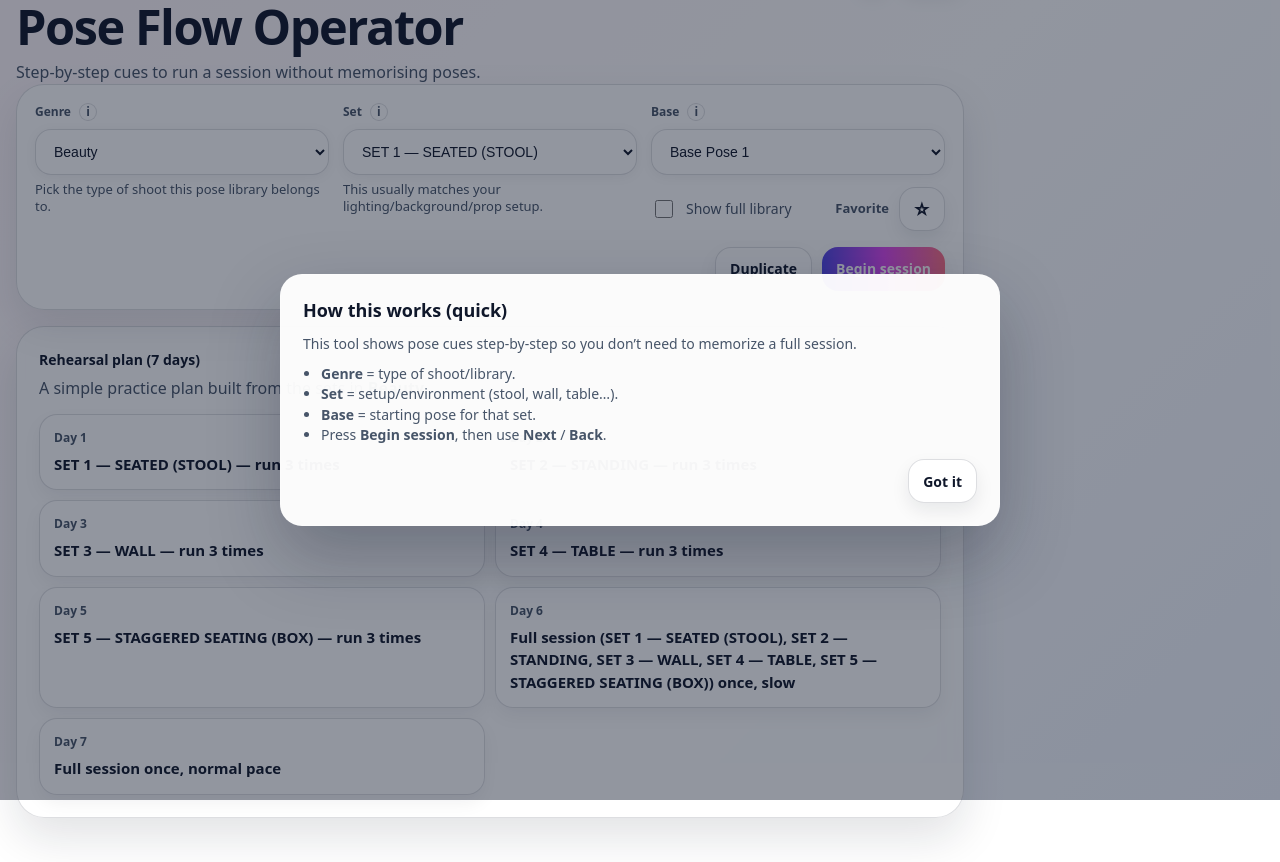
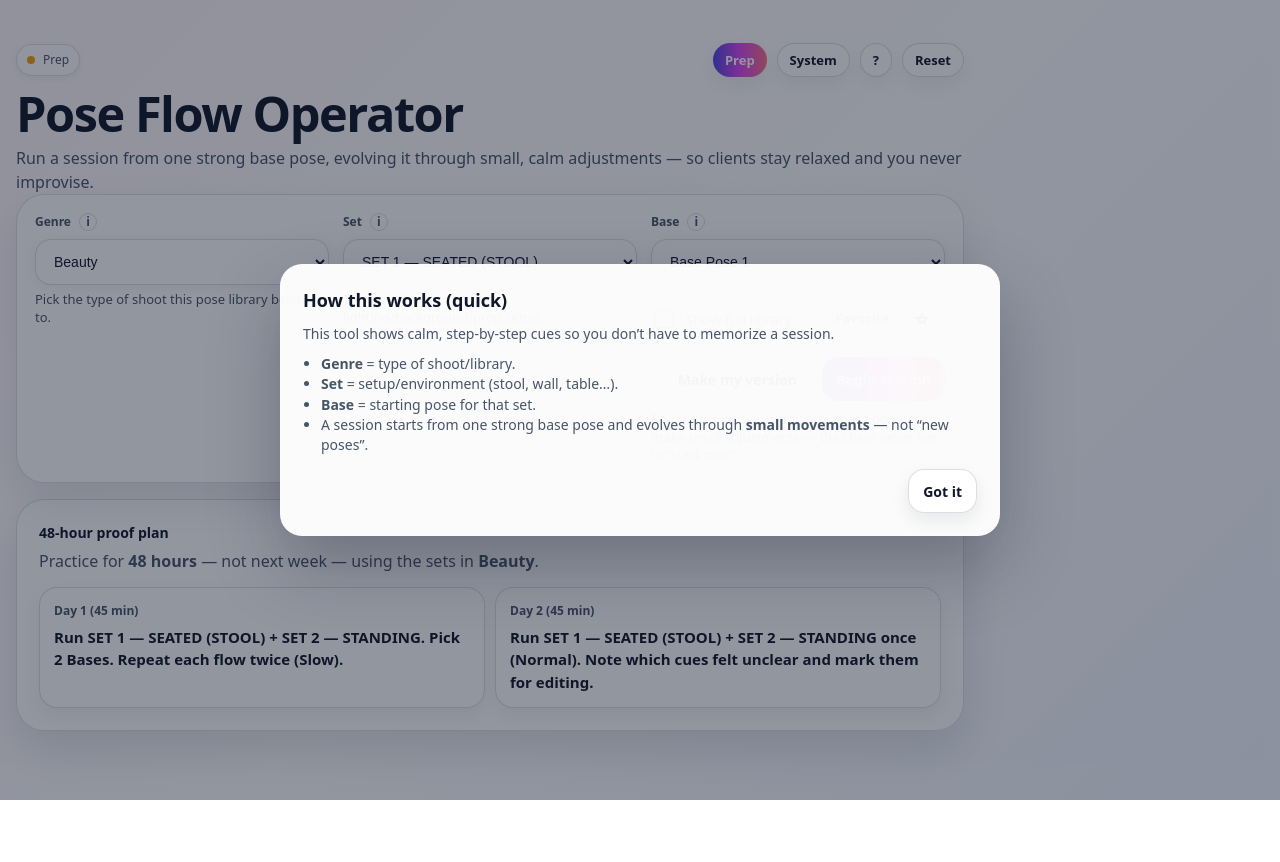
Before and after one commit to salvatoredimartino-stack/posescan-simulator, a React (Vite) app: page / in a window 1280 px wide. After the commit the page ends 800 px from the top, so only its background shows below. Built offline with nearby package versions, Linux system fonts and the light colour scheme.

Commit message:
Fix mobile layout (dynamic top/bottom bars)

```diff
--- a/src/App.jsx
+++ b/src/App.jsx
@@ -62,7 +62,7 @@ const ASSET = (p) =>
   `${import.meta.env.BASE_URL}${String(p).replace(/^\/+/, "")}`;
 
 /* =========================================
-   FULL DATA (as you provided)
+   FULL DATA
    ========================================= */
 const BASE_GENRES = [
   {
@@ -81,25 +81,35 @@ const BASE_GENRES = [
               {
                 uid: "beauty_seated_base1_step1",
                 label: "Base Pose 1",
-                cue: "Edge of stool, 45°, feet down, hands flat",
+                // ✅ Canonical rewrite: calm, directive, reassuring
+                cue: `Sit on the edge of the stool and turn your body slightly to the side.
+Keep both feet flat on the floor and rest your hands gently on your thighs.
+Nice and relaxed — perfect.`,
                 img: ASSET("poses/beauty/set1-seated/base1/step1.png"),
               },
               {
                 uid: "beauty_seated_base1_step2",
-                label: "Pose 2",
-                cue: "Hands between legs, elbows relaxed inward",
+                label: "Flow step",
+                // ✅ Explicit continuity + one adjustment
+                cue: `Stay exactly where you are — just bring your hands gently between your legs and let your elbows soften in.
+That’s lovely.`,
                 img: ASSET("poses/beauty/set1-seated/base1/step1.png"),
               },
               {
                 uid: "beauty_seated_base1_step3",
-                label: "Pose 3",
-                cue: "Rotate side-on, maintain torso length",
+                label: "Flow step",
+                // ✅ Remove jargon; keep spoken, client-safe language
+                cue: `From that same position, turn your body a little more to the side.
+Keep your back long and your chest lifted.
+Beautiful — hold that.`,
                 img: ASSET("poses/beauty/set1-seated/base1/step1.png"),
               },
               {
                 uid: "beauty_seated_base1_step4",
-                label: "Pose 4",
-                cue: "Change composition, tighten crop",
+                label: "Photographer step",
+                // ✅ Camera/composition change is on photographer, not client
+                cue: `Don’t move at all — this one’s for me.
+I’m just coming in a little closer.`,
                 img: ASSET("poses/beauty/set1-seated/base1/step1.png"),
               },
               {
@@ -789,7 +799,7 @@ const RHYTHMS = [
   { id: "fast", label: "Fast", seconds: 6 },
 ];
 
-const STORAGE_KEY = "pose_rehearsal_app_state_css_v4";
+const STORAGE_KEY = "pose_rehearsal_app_state_css_v5_system_tab";
 
 /* =========================================
    HELPERS
@@ -853,6 +863,29 @@ function makeDuplicateName(originalName, existingNames) {
   let k = 2;
   while (lowerExisting.has(`${prefix} (${k})`.toLowerCase())) k += 1;
   return `${prefix} (${k})`;
+}
+
+async function copyToClipboard(text) {
+  const value = String(text ?? "");
+  try {
+    await navigator.clipboard.writeText(value);
+    return true;
+  } catch {
+    try {
+      const ta = document.createElement("textarea");
+      ta.value = value;
+      ta.setAttribute("readonly", "true");
+      ta.style.position = "fixed";
+      ta.style.left = "-9999px";
+      document.body.appendChild(ta);
+      ta.select();
+      document.execCommand("copy");
+      document.body.removeChild(ta);
+      return true;
+    } catch {
+      return false;
+    }
+  }
 }
 
 /* =========================================
@@ -873,11 +906,8 @@ function Styles() {
         --grad: linear-gradient(90deg,#4f46e5,#d946ef,#fb7185);
         --bg: linear-gradient(135deg,#fff7fb,#ffffff,#f2f6ff);
 
-        /* runtime-measured bar heights */
         --topH: 140px;
         --bottomH: 96px;
-
-        /* prep sticky */
         --prepStickyTop: 10px;
       }
 
@@ -898,6 +928,28 @@ function Styles() {
 
       .h1{ font-size: clamp(26px, 3.8vw, 52px); line-height: 1.02; margin: 12px 0 8px; letter-spacing:-0.03em; }
       .sub{ margin:0; font-size: 16px; color: var(--muted); }
+
+      .tabs{
+        display:flex; gap:10px; flex-wrap:wrap;
+        align-items:center; justify-content:flex-start;
+      }
+      .tabBtn{
+        height: 34px;
+        border-radius: 999px;
+        padding: 0 12px;
+        border: 1px solid var(--line);
+        background: rgba(255,255,255,.92);
+        color: var(--ink);
+        font-weight: 950;
+        font-size: 13px;
+        cursor:pointer;
+        box-shadow: 0 8px 18px rgba(15,23,42,.06);
+      }
+      .tabBtnActive{
+        border:none !important;
+        background: var(--grad) !important;
+        color: #fff !important;
+      }
 
       .card{
         margin-top: 16px;
@@ -980,8 +1032,6 @@ function Styles() {
         color: #ffffff !important;
       }
       .btnPrimary:hover{ filter: brightness(1.06); }
-      .btnPrimary:active{ background: var(--grad) !important; color:#ffffff !important; }
-      .btnPrimary:focus{ background: var(--grad) !important; color:#ffffff !important; }
       .btnPrimary:focus-visible{
         outline: 3px solid rgba(79,70,229,.35);
         outline-offset: 2px;
@@ -1065,7 +1115,6 @@ function Styles() {
         font-weight: 900;
       }
 
-      /* ✅ NEW: Sticky selector panel in PREP so you never lose Genre/Set/Base */
       .prepSticky{
         position: sticky;
         top: var(--prepStickyTop);
@@ -1080,18 +1129,42 @@ function Styles() {
       .prepStickyInner{ padding: 14px; }
       @media (min-width: 860px){ .prepStickyInner{ padding: 18px; } }
 
-      /* Prevent the sticky panel from feeling too tall on small screens */
       @media (max-width: 520px){
         :root{ --prepStickyTop: 6px; }
         .prepStickyInner{ padding: 12px; }
       }
 
-      /* ✅ NEW: floating "Top" button when scrolled down */
       .floatTop{
         position: fixed;
         right: 14px;
         bottom: 14px;
         z-index: 20000;
+      }
+
+      /* SYSTEM PAGE */
+      .sysGrid{ display:grid; grid-template-columns: 1fr; gap: 12px; margin-top: 16px; }
+      @media (min-width: 860px){ .sysGrid{ grid-template-columns: 1fr 1fr; } }
+      .sysCard{
+        border:1px solid var(--line);
+        background: rgba(255,255,255,.92);
+        border-radius: 18px;
+        padding: 14px;
+        box-shadow: 0 10px 22px rgba(15,23,42,.06);
+      }
+      .sysTitle{ font-size: 14px; font-weight: 950; color: var(--ink); }
+      .sysText{ margin-top: 8px; font-size: 14px; color: var(--muted); line-height: 1.45; white-space: pre-line; }
+      .sysList{ margin-top: 8px; padding-left: 18px; color: var(--muted); line-height: 1.45; font-size: 14px; }
+      .copyRow{ display:flex; align-items:center; justify-content:space-between; gap:10px; flex-wrap:wrap; margin-top: 10px; }
+      .monoBox{
+        margin-top: 10px;
+        border:1px solid var(--line);
+        background: rgba(255,255,255,.95);
+        border-radius: 14px;
+        padding: 12px;
+        font-family: ui-monospace, SFMono-Regular, Menlo, monospace;
+        font-size: 13px;
+        color: var(--ink);
+        white-space: pre-line;
       }
 
       /* SESSION */
@@ -1178,7 +1251,7 @@ function Styles() {
 
       .cueWrap{
         width: 100%;
-        max-width: min(40ch, 92vw);
+        max-width: min(44ch, 92vw);
         text-align: left;
         position: relative;
         z-index: 1;
@@ -1196,6 +1269,19 @@ function Styles() {
       .cue.t2{ font-size: clamp(21px, 3.6vw, 46px); line-height: 1.09; }
       .cue.t3{ font-size: clamp(18px, 3.1vw, 38px); line-height: 1.11; }
       .cue.t4{ font-size: clamp(16px, 2.7vw, 32px); line-height: 1.14; }
+
+      .microPill{
+        display:inline-flex; align-items:center; gap:8px;
+        padding: 6px 10px;
+        border-radius: 999px;
+        border: 1px solid var(--line);
+        background: rgba(255,255,255,.94);
+        font-size: 12px;
+        font-weight: 900;
+        color: var(--muted);
+        box-shadow: 0 10px 22px rgba(15,23,42,.06);
+        margin-bottom: 10px;
+      }
 
       .nextBox{
         margin-top: 18px;
@@ -1277,6 +1363,7 @@ function AppInner() {
   );
 
   const [mode, setMode] = useState("prep"); // prep | session
+  const [page, setPage] = useState(persisted?.page ?? "prep"); // prep | system
 
   const [showOnboarding, setShowOnboarding] = useState(() => {
     const seen = persisted?.seenOnboarding;
@@ -1489,7 +1576,7 @@ function AppInner() {
     });
 
     setTimeout(() => setBaseId(copy.id), 0);
-    pushToast("Duplicated. You are now on your copy.");
+    pushToast("Made your version. You are now on your copy.");
   };
 
   /* ✅ IMPORTANT: only reset flow when in PREP, never during session */
@@ -1505,33 +1592,25 @@ function AppInner() {
     [flow]
   );
 
-  const rehearsalPlan = useMemo(() => {
+  // ✅ Replace 7-day rehearsal with 48-hour proof plan (fits requirement)
+  const proof48Plan = useMemo(() => {
     const sets = genre?.sets ?? [];
-    const usable = sets.slice(0, Math.min(5, sets.length));
-    const dayItems = usable.map((s, i) => ({
-      day: `Day ${i + 1}`,
-      text: `${s.name} — run 3 times`,
-    }));
-
-    if (usable.length >= 2) {
-      dayItems.push({
-        day: `Day ${usable.length + 1}`,
-        text: `Full session (${usable.map((x) => x.name).join(", ")}) once, slow`,
-      });
-      dayItems.push({
-        day: `Day ${usable.length + 2}`,
-        text: `Full session once, normal pace`,
-      });
-    } else if (usable.length === 1) {
-      dayItems.push({ day: "Day 2", text: "Repeat the same set — run 3 times" });
-      dayItems.push({ day: "Day 3", text: "Repeat the same set — run 3 times" });
-      dayItems.push({ day: "Day 4", text: "Repeat the same set — run 3 times" });
-      dayItems.push({ day: "Day 5", text: "Repeat the same set — run 3 times" });
-      dayItems.push({ day: "Day 6", text: "Run the set once, slow" });
-      dayItems.push({ day: "Day 7", text: "Run the set once, normal pace" });
-    }
-
-    return dayItems.slice(0, 7);
+    const s1 = sets[0];
+    const s2 = sets[1];
+
+    const day1Focus = [s1?.name, s2?.name].filter(Boolean).join(" + ") || "1–2 sets";
+    const day2Focus = [s1?.name, s2?.name].filter(Boolean).join(" + ") || "same sets";
+
+    return [
+      {
+        day: "Day 1 (45 min)",
+        text: `Run ${day1Focus}. Pick 2 Bases. Repeat each flow twice (Slow).`,
+      },
+      {
+        day: "Day 2 (45 min)",
+        text: `Run ${day2Focus} once (Normal). Note which cues felt unclear and mark them for editing.`,
+      },
+    ];
   }, [genre]);
 
   useEffect(() => {
@@ -1545,6 +1624,7 @@ function AppInner() {
       seenOnboarding: !showOnboarding
         ? true
         : persisted?.seenOnboarding ?? false,
+      page,
     };
     localStorage.setItem(STORAGE_KEY, JSON.stringify(payload));
     // eslint-disable-next-line react-hooks/exhaustive-deps
@@ -1558,6 +1638,7 @@ function AppInner() {
     showRefImage,
     showNextPreview,
     showOnboarding,
+    page,
   ]);
 
   const beginSession = () => {
@@ -1586,6 +1667,7 @@ function AppInner() {
     setShowRefImage(true);
     setShowNextPreview(true);
     setMode("prep");
+    setPage("prep");
     setIdx(0);
     setIsOver(false);
     setAutoOn(false);
@@ -1633,7 +1715,7 @@ function AppInner() {
     syncBars();
   }, [mode, isOver, syncBars]);
 
-  /* ✅ NEW: always land at the top when entering PREP */
+  /* ✅ Always land at the top when entering PREP/System */
   useEffect(() => {
     if (mode !== "prep") return;
     requestAnimationFrame(() => {
@@ -1643,9 +1725,9 @@ function AppInner() {
         window.scrollTo(0, 0);
       }
     });
-  }, [mode]);
-
-  /* ✅ NEW: floating Top button */
+  }, [mode, page]);
+
+  /* ✅ floating Top button */
   const [showTopBtn, setShowTopBtn] = useState(false);
   useEffect(() => {
     const onScroll = () => setShowTopBtn(window.scrollY > 260);
@@ -1654,6 +1736,27 @@ function AppInner() {
     return () => window.removeEventListener("scroll", onScroll);
   }, []);
 
+  const systemCopy = useMemo(() => {
+    const clientScript =
+      "“I’ll guide you step by step. We’ll make small adjustments and you don’t need to get anything right. If anything feels uncomfortable, tell me and we’ll adjust.”";
+
+    const notesTemplate =
+      `Client:
+Genre / Set / Base:
+Best cue:
+What to avoid next time:`;
+
+    return { clientScript, notesTemplate };
+  }, []);
+
+  const doCopy = useCallback(
+    async (label, text) => {
+      const ok = await copyToClipboard(text);
+      pushToast(ok ? `${label} copied.` : `Copy failed. Select and copy manually.`);
+    },
+    [pushToast]
+  );
+
   return (
     <>
       <Styles />
@@ -1664,13 +1767,16 @@ function AppInner() {
             <div className="modalInner">
               <div className="modalTitle">How this works (quick)</div>
               <div className="modalBody">
-                This tool shows pose cues step-by-step so you don’t need to memorize a full session.
+                This tool shows calm, step-by-step cues so you don’t have to memorize a session.
               </div>
               <ul className="modalList">
                 <li><strong>Genre</strong> = type of shoot/library.</li>
                 <li><strong>Set</strong> = setup/environment (stool, wall, table…).</li>
                 <li><strong>Base</strong> = starting pose for that set.</li>
-                <li>Press <strong>Begin session</strong>, then use <strong>Next</strong> / <strong>Back</strong>.</li>
+                <li>
+                  A session starts from one strong base pose and evolves through{" "}
+                  <strong>small movements</strong> — not “new poses”.
+                </li>
               </ul>
               <div className="modalActions">
                 <button
@@ -1710,16 +1816,32 @@ function AppInner() {
 
       {mode === "prep" && (
         <div className="wrap">
-          <div style={{ display: "flex", alignItems: "center", justifyContent: "space-between", gap: 12 }}>
+          <div style={{ display: "flex", alignItems: "center", justifyContent: "space-between", gap: 12, flexWrap: "wrap" }}>
             <div className="pill">
               <span className="dot" />
               Prep
             </div>
 
-            <div style={{ display: "flex", alignItems: "center", gap: 10 }}>
+            <div className="tabs" aria-label="Navigation tabs">
               <button
-                className="btn"
-                style={{ height: 34, borderRadius: 999, padding: "0 12px" }}
+                className={`tabBtn ${page === "prep" ? "tabBtnActive" : ""}`}
+                onClick={() => setPage("prep")}
+                aria-label="Open Prep"
+                title="Prep (select library and start a session)"
+              >
+                Prep
+              </button>
+              <button
+                className={`tabBtn ${page === "system" ? "tabBtnActive" : ""}`}
+                onClick={() => setPage("system")}
+                aria-label="Open System"
+                title="System (runbook, templates, handoff)"
+              >
+                System
+              </button>
+
+              <button
+                className="tabBtn"
                 onClick={() => setShowOnboarding(true)}
                 title="Help / How this works"
                 aria-label="Open help"
@@ -1727,10 +1849,9 @@ function AppInner() {
                 ?
               </button>
               <button
-                className="btn"
-                style={{ height: 34, borderRadius: 999, padding: "0 12px" }}
+                className="tabBtn"
                 onClick={resetApp}
-                title="Reset app (clears saved state and duplicates)"
+                title="Reset app (clears saved state and copies)"
                 aria-label="Reset app"
               >
                 Reset
@@ -1739,7 +1860,9 @@ function AppInner() {
           </div>
 
           <h1 className="h1">Pose Flow Operator</h1>
-          <p className="sub">Step-by-step cues to run a session without memorising poses.</p>
+          <p className="sub">
+            Run a session from one strong base pose, evolving it through small, calm adjustments — so clients stay relaxed and you never improvise.
+          </p>
 
           {noData ? (
             <div className="warn">
@@ -1747,7 +1870,8 @@ function AppInner() {
             </div>
           ) : null}
 
-          {/* ✅ NEW: STICKY selector panel so Genre/Set/Base never disappear */}
+          {page === "prep" ? (
+            <>
               <div className="prepSticky" aria-label="Pose selection controls">
                 <div className="prepStickyInner">
                   <div className="grid">
@@ -1808,8 +1932,14 @@ function AppInner() {
                       </div>
 
                       <div className="footerActions">
-                    <button className="btn" onClick={duplicateAnchor} disabled={!selectedBase} title="Create a copy of this base." aria-label="Duplicate base">
-                      Duplicate
+                        <button
+                          className="btn"
+                          onClick={duplicateAnchor}
+                          disabled={!selectedBase}
+                          title="Create your version so you can refine cues later (original stays unchanged)."
+                          aria-label="Make my version"
+                        >
+                          Make my version
                         </button>
 
                         <button
@@ -1823,6 +1953,10 @@ function AppInner() {
                         </button>
                       </div>
 
+                      <div className="helper" style={{ marginTop: 10 }}>
+                        Flow principle: you start with a base pose, then make small adjustments — the client never has to “start over”.
+                      </div>
+
                       {!flow.length ? (
                         <div className="warn" style={{ marginTop: 12 }}>
                           This base has no steps. Choose another base.
@@ -1833,18 +1967,17 @@ function AppInner() {
                 </div>
               </div>
 
-          {/* Keep the rest of the page normal scroll */}
               <div className="card">
                 <div className="cardInner">
                   <div className="label" style={{ fontSize: 14, fontWeight: 950, color: "var(--ink)" }}>
-                Rehearsal plan ({rehearsalPlan.length} days)
+                    48-hour proof plan
                   </div>
                   <p className="sub" style={{ marginTop: 6 }}>
-                A simple practice plan built from the sets in <strong>{genre?.name ?? "this genre"}</strong>.
+                    Practice for <strong>48 hours</strong> — not next week — using the sets in <strong>{genre?.name ?? "this genre"}</strong>.
                   </p>
 
                   <div className="planGrid">
-                {rehearsalPlan.map((x) => (
+                    {proof48Plan.map((x) => (
                       <div key={x.day} className="planItem">
                         <div className="planDay">{x.day}</div>
                         <div className="planText">{x.text}</div>
@@ -1853,6 +1986,99 @@ function AppInner() {
                   </div>
                 </div>
               </div>
+            </>
+          ) : (
+            <>
+              <div className="card">
+                <div className="cardInner">
+                  <div className="label" style={{ fontSize: 14, fontWeight: 950, color: "var(--ink)" }}>
+                    System
+                  </div>
+                  <p className="sub" style={{ marginTop: 6 }}>
+                    This turns the app into a delegatable system: purpose, runbook, templates, handoff.
+                  </p>
+
+                  <div className="sysGrid">
+                    <div className="sysCard">
+                      <div className="sysTitle">What this system does</div>
+                      <div className="sysText">
+                        Pose Flow Operator lets you run a portrait session from one strong base pose, evolving it through small, calm adjustments
+                        so clients stay relaxed and you never improvise.
+                      </div>
+                      <div className="sysText" style={{ marginTop: 10 }}>
+                        Key idea: you’re not “changing poses” — you’re refining the same pose one step at a time.
+                      </div>
+                    </div>
+
+                    <div className="sysCard">
+                      <div className="sysTitle">Pose flow principle</div>
+                      <ul className="sysList">
+                        <li>A <strong>Base</strong> is the foundation.</li>
+                        <li>Each step after that is a <strong>small refinement</strong>, not a new pose.</li>
+                        <li>If a step doesn’t work, go <strong>Back once</strong> — don’t restart the client.</li>
+                      </ul>
+                    </div>
+
+                    <div className="sysCard">
+                      <div className="sysTitle">Operator runbook</div>
+                      <ul className="sysList">
+                        <li>Choose <strong>Genre → Set → Base</strong> (pick the first curated Base if unsure).</li>
+                        <li>Turn <strong>Next Preview ON</strong>. Leave <strong>Auto-advance OFF</strong>.</li>
+                        <li>Press <strong>Begin session</strong>.</li>
+                        <li>Read the cue <strong>out loud</strong>, shoot 2–4 frames, press <strong>Next</strong>.</li>
+                        <li>Make <strong>only</strong> the change described on screen.</li>
+                        <li>If awkward: press <strong>Back once</strong>, then continue.</li>
+                      </ul>
+                    </div>
+
+                    <div className="sysCard">
+                      <div className="sysTitle">If something doesn’t work</div>
+                      <div className="sysText">
+                        Don’t correct the client. Go back one step and apply this reset:
+                      </div>
+                      <ul className="sysList">
+                        <li>Hands down</li>
+                        <li>Shoulders relaxed</li>
+                        <li>Chin gently forward and down</li>
+                      </ul>
+                      <div className="sysText">Then continue the flow.</div>
+                    </div>
+
+                    <div className="sysCard">
+                      <div className="sysTitle">Template: what to say at the start</div>
+                      <div className="monoBox">{systemCopy.clientScript}</div>
+                      <div className="copyRow">
+                        <div className="helper" style={{ marginTop: 0 }}>Read this verbatim to reassure nervous clients.</div>
+                        <button className="btn" onClick={() => doCopy("Client script", systemCopy.clientScript)}>
+                          Copy
+                        </button>
+                      </div>
+                    </div>
+
+                    <div className="sysCard">
+                      <div className="sysTitle">Template: notes after the session</div>
+                      <div className="monoBox">{systemCopy.notesTemplate}</div>
+                      <div className="copyRow">
+                        <div className="helper" style={{ marginTop: 0 }}>Keep notes short. Don’t over-document.</div>
+                        <button className="btn" onClick={() => doCopy("Notes template", systemCopy.notesTemplate)}>
+                          Copy
+                        </button>
+                      </div>
+                    </div>
+
+                    <div className="sysCard" style={{ gridColumn: "1 / -1" }}>
+                      <div className="sysTitle">Handoff note (someone else can run it tomorrow)</div>
+                      <div className="sysText">
+                        Your job is to follow the flow, not to invent poses. Choose a curated Base, read the cue exactly as written,
+                        shoot a few frames, then go Next. If a pose fails, go Back once and continue. Do not correct the client or add
+                        extra instructions that aren’t on screen.
+                      </div>
+                    </div>
+                  </div>
+                </div>
+              </div>
+            </>
+          )}
         </div>
       )}
 
@@ -1947,6 +2173,10 @@ function AppInner() {
 
                 {!isOver ? (
                   <div className="cueWrap">
+                    <div className="microPill" aria-hidden="true">
+                      Same pose — small adjustment
+                    </div>
+
                     <div className={`cue ${cueTier}`}>{current?.cue ?? ""}</div>
 
                     {showNextPreview && nextStep?.cue ? (
```
Lines whose indentation alone changed are shown as unchanged.
